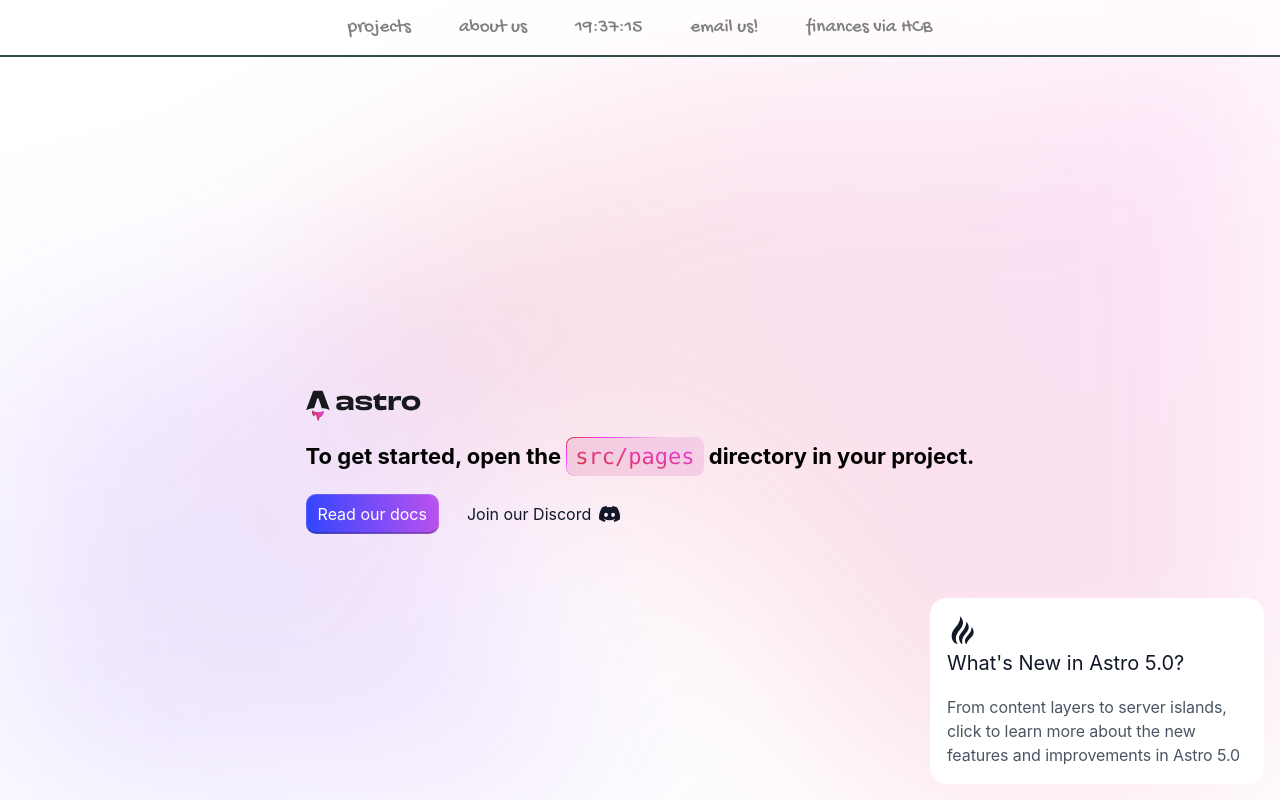
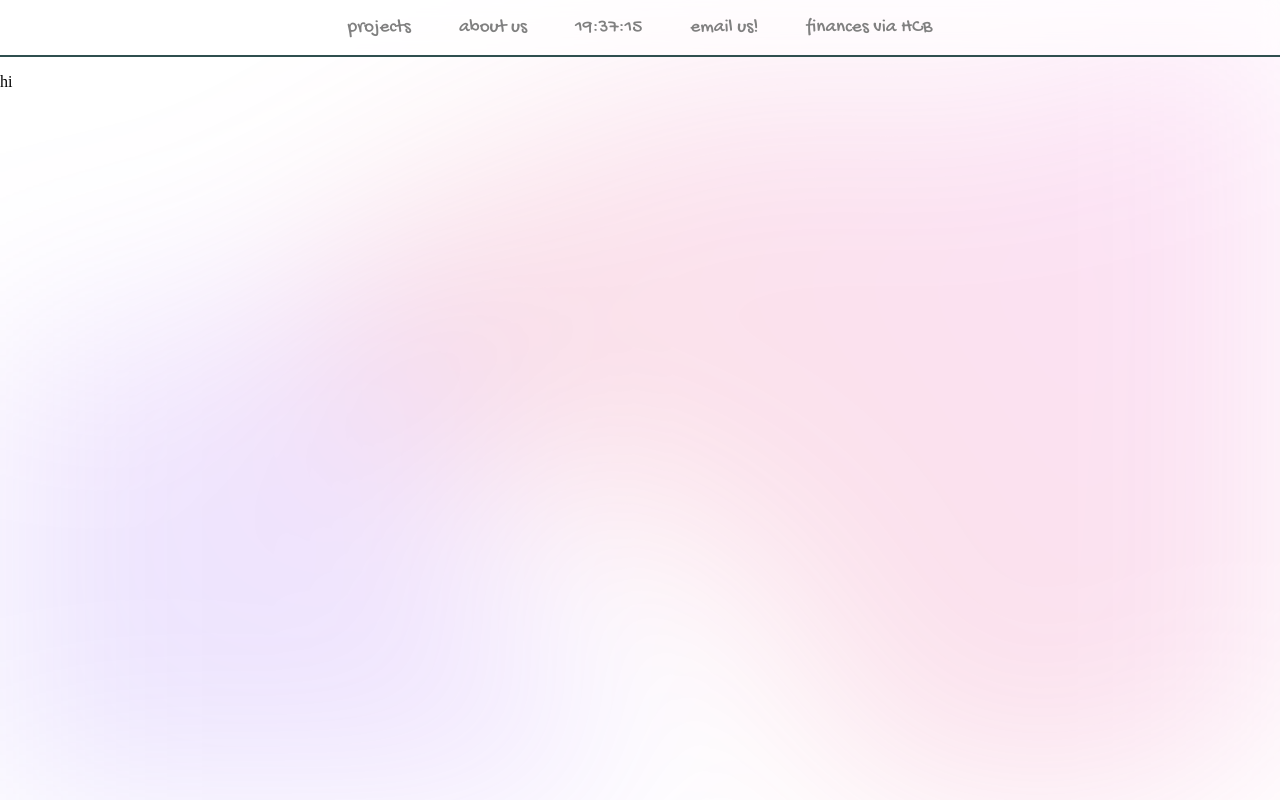
Before and after one commit to lonersoft/front, an Astro site: page / in a window 1280 px wide. Shown: the top 800 px of the page. Built offline with nearby package versions, Linux system fonts and the light colour scheme; Astro itself is replaced by a stand-in of ours.

Commit message:
remove welcome demo data (soon home page!!)

```diff
--- /dev/null
+++ b/src/components/Home.astro
@@ -0,0 +1,24 @@
+---
+import background from '../assets/background.svg';
+---
+
+<div id="container">
+	<img id="background" src={background.src} alt="" fetchpriority="high" />
+	<p>hi</p>
+</div>
+
+<style>
+	#background {
+		position: fixed;
+		top: 0;
+		left: 0;
+		width: 100%;
+		height: 100%;
+		z-index: -1;
+		filter: blur(100px);
+	}
+
+	#container {
+		height: 100%;
+	}
+</style>
--- a/src/components/Welcome.astro
+++ /dev/null
@@ -1,210 +0,0 @@
----
-import astroLogo from '../assets/astro.svg';
-import background from '../assets/background.svg';
----
-
-<div id="container">
-	<img id="background" src={background.src} alt="" fetchpriority="high" />
-	<main>
-		<section id="hero">
-			<a href="https://astro.build"
-				><img src={astroLogo.src} width="115" height="48" alt="Astro Homepage" /></a
-			>
-			<h1>
-				To get started, open the <code><pre>src/pages</pre></code> directory in your project.
-			</h1>
-			<section id="links">
-				<a class="button" href="https://docs.astro.build">Read our docs</a>
-				<a href="https://astro.build/chat"
-					>Join our Discord <svg xmlns="http://www.w3.org/2000/svg" viewBox="0 0 127.14 96.36"
-						><path
-							fill="currentColor"
-							d="M107.7 8.07A105.15 105.15 0 0 0 81.47 0a72.06 72.06 0 0 0-3.36 6.83 97.68 97.68 0 0 0-29.11 0A72.37 72.37 0 0 0 45.64 0a105.89 105.89 0 0 0-26.25 8.09C2.79 32.65-1.71 56.6.54 80.21a105.73 105.73 0 0 0 32.17 16.15 77.7 77.7 0 0 0 6.89-11.11 68.42 68.42 0 0 1-10.85-5.18c.91-.66 1.8-1.34 2.66-2a75.57 75.57 0 0 0 64.32 0c.87.71 1.76 1.39 2.66 2a68.68 68.68 0 0 1-10.87 5.19 77 77 0 0 0 6.89 11.1 105.25 105.25 0 0 0 32.19-16.14c2.64-27.38-4.51-51.11-18.9-72.15ZM42.45 65.69C36.18 65.69 31 60 31 53s5-12.74 11.43-12.74S54 46 53.89 53s-5.05 12.69-11.44 12.69Zm42.24 0C78.41 65.69 73.25 60 73.25 53s5-12.74 11.44-12.74S96.23 46 96.12 53s-5.04 12.69-11.43 12.69Z"
-						></path></svg
-					>
-				</a>
-			</section>
-		</section>
-	</main>
-
-	<a href="https://astro.build/blog/astro-5/" id="news" class="box">
-		<svg width="32" height="32" fill="none" xmlns="http://www.w3.org/2000/svg"
-			><path
-				d="M24.667 12c1.333 1.414 2 3.192 2 5.334 0 4.62-4.934 5.7-7.334 12C18.444 28.567 18 27.456 18 26c0-4.642 6.667-7.053 6.667-14Zm-5.334-5.333c1.6 1.65 2.4 3.43 2.4 5.333 0 6.602-8.06 7.59-6.4 17.334C13.111 27.787 12 25.564 12 22.666c0-4.434 7.333-8 7.333-16Zm-6-5.333C15.111 3.555 16 5.556 16 7.333c0 8.333-11.333 10.962-5.333 22-3.488-.774-6-4-6-8 0-8.667 8.666-10 8.666-20Z"
-				fill="#111827"></path></svg
-		>
-		<h2>What's New in Astro 5.0?</h2>
-		<p>
-			From content layers to server islands, click to learn more about the new features and
-			improvements in Astro 5.0
-		</p>
-	</a>
-</div>
-
-<style>
-	#background {
-		position: fixed;
-		top: 0;
-		left: 0;
-		width: 100%;
-		height: 100%;
-		z-index: -1;
-		filter: blur(100px);
-	}
-
-	#container {
-		font-family: Inter, Roboto, 'Helvetica Neue', 'Arial Nova', 'Nimbus Sans', Arial, sans-serif;
-		height: 100%;
-	}
-
-	main {
-		height: 100%;
-		display: flex;
-		justify-content: center;
-	}
-
-	#hero {
-		display: flex;
-		align-items: start;
-		flex-direction: column;
-		justify-content: center;
-		padding: 16px;
-	}
-
-	h1 {
-		font-size: 22px;
-		margin-top: 0.25em;
-	}
-
-	#links {
-		display: flex;
-		gap: 16px;
-	}
-
-	#links a {
-		display: flex;
-		align-items: center;
-		padding: 10px 12px;
-		color: #111827;
-		text-decoration: none;
-		transition: color 0.2s;
-	}
-
-	#links a:hover {
-		color: rgb(78, 80, 86);
-	}
-
-	#links a svg {
-		height: 1em;
-		margin-left: 8px;
-	}
-
-	#links a.button {
-		color: white;
-		background: linear-gradient(83.21deg, #3245ff 0%, #bc52ee 100%);
-		box-shadow:
-			inset 0 0 0 1px rgba(255, 255, 255, 0.12),
-			inset 0 -2px 0 rgba(0, 0, 0, 0.24);
-		border-radius: 10px;
-	}
-
-	#links a.button:hover {
-		color: rgb(230, 230, 230);
-		box-shadow: none;
-	}
-
-	pre {
-		font-family:
-			ui-monospace, 'Cascadia Code', 'Source Code Pro', Menlo, Consolas, 'DejaVu Sans Mono',
-			monospace;
-		font-weight: normal;
-		background: linear-gradient(14deg, #d83333 0%, #f041ff 100%);
-		-webkit-background-clip: text;
-		-webkit-text-fill-color: transparent;
-		background-clip: text;
-		margin: 0;
-	}
-
-	h2 {
-		margin: 0 0 1em;
-		font-weight: normal;
-		color: #111827;
-		font-size: 20px;
-	}
-
-	p {
-		color: #4b5563;
-		font-size: 16px;
-		line-height: 24px;
-		letter-spacing: -0.006em;
-		margin: 0;
-	}
-
-	code {
-		display: inline-block;
-		background:
-			linear-gradient(66.77deg, #f3cddd 0%, #f5cee7 100%) padding-box,
-			linear-gradient(155deg, #d83333 0%, #f041ff 18%, #f5cee7 45%) border-box;
-		border-radius: 8px;
-		border: 1px solid transparent;
-		padding: 6px 8px;
-	}
-
-	.box {
-		padding: 16px;
-		background: rgba(255, 255, 255, 1);
-		border-radius: 16px;
-		border: 1px solid white;
-	}
-
-	#news {
-		position: absolute;
-		bottom: 16px;
-		right: 16px;
-		max-width: 300px;
-		text-decoration: none;
-		transition: background 0.2s;
-		backdrop-filter: blur(50px);
-	}
-
-	#news:hover {
-		background: rgba(255, 255, 255, 0.55);
-	}
-
-	@media screen and (max-height: 368px) {
-		#news {
-			display: none;
-		}
-	}
-
-	@media screen and (max-width: 768px) {
-		#container {
-			display: flex;
-			flex-direction: column;
-		}
-
-		#hero {
-			display: block;
-			padding-top: 10%;
-		}
-
-		#links {
-			flex-wrap: wrap;
-		}
-
-		#links a.button {
-			padding: 14px 18px;
-		}
-
-		#news {
-			right: 16px;
-			left: 16px;
-			bottom: 2.5rem;
-			max-width: 100%;
-		}
-
-		h1 {
-			line-height: 1.5;
-		}
-	}
-</style>
--- a/src/pages/index.astro
+++ b/src/pages/index.astro
@@ -1,5 +1,5 @@
 ---
-import Welcome from '../components/Welcome.astro';
+import Home from '../components/Home.astro';
 import Layout from '../layouts/Layout.astro';
 
 // Welcome to Astro! Wondering what to do next? Check out the Astro documentation at https://docs.astro.build
@@ -7,5 +7,5 @@
 ---
 
 <Layout>
-    <Welcome />
+    <Home />
 </Layout>
```
